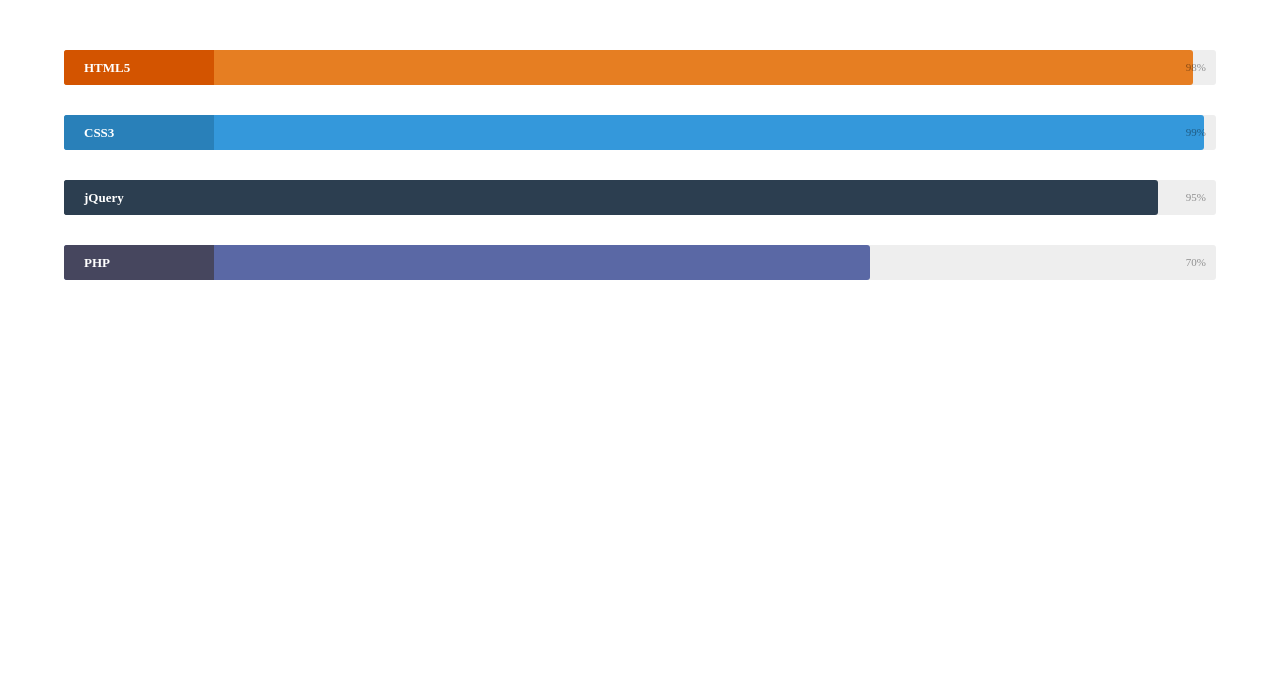
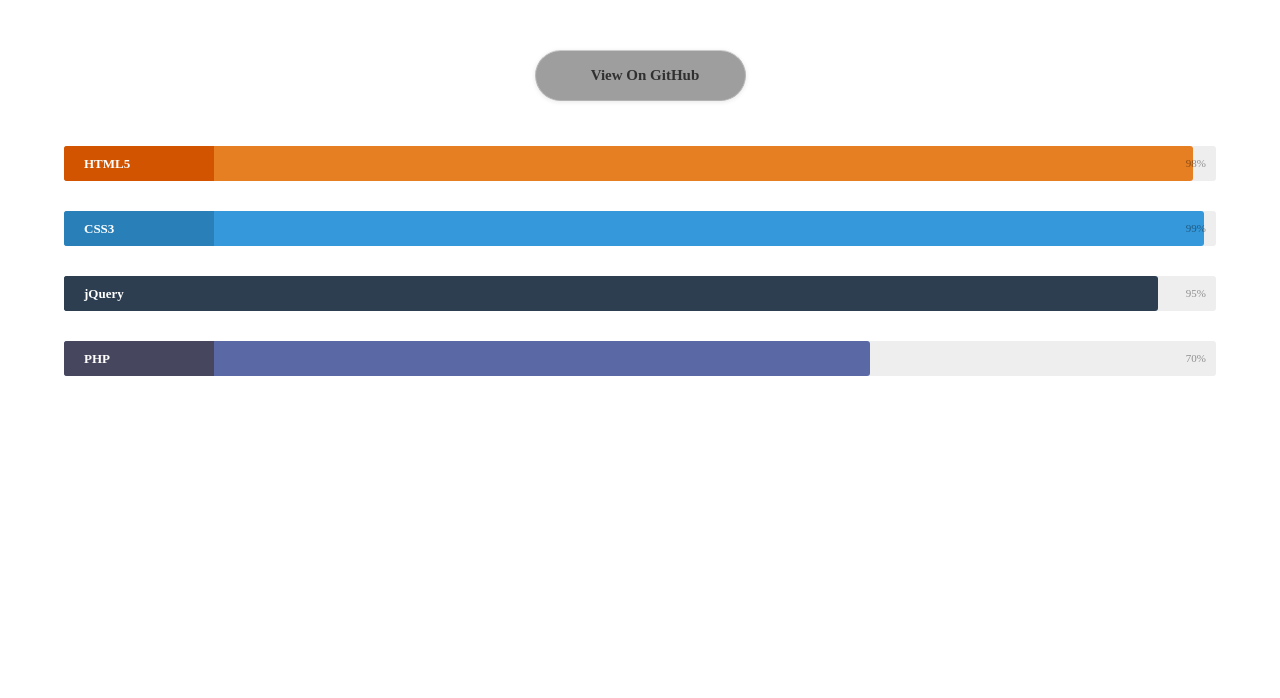
Before and after one commit to umarwebdeveloper/jquery-css-skills-bar, a plain HTML site: page index.html in a window 1280 px wide. Shown: the part 102-800 px from the top of the page. Drawn offline with Linux system fonts and the light colour scheme; grey boxes are pictures that could not be loaded.

Commit message:
Update index.html

```diff
--- a/index.html
+++ b/index.html
@@ -23,12 +23,45 @@
 });
 
 </script>
+
+<style>
+
+/** github btn style**/
+.view_github_btn
+{
+	width:100%;
+	display:inline-block;
+	text-align:center;
+	margin:15px 0 30px 0;
+}
+.view_github_btn a
+{
+	border-color: #cbcbcb #b7b7b7 #b3b3b3;
+    border-radius: 30px;
+    border-style: solid;
+    border-width: 1px;
+    box-shadow: 0 1px 5px #e8e8e8;
+    color: #303030;
+    display: inline-block;
+    font-size: 15px;
+    font-weight: bold;
+    line-height: 25px;
+    padding: 12px 10px 12px 20px;
+    width: 179px;
+	text-decoration:none;
+	background: url(http://umarwebdeveloper.github.io/images/octocat-icon.png) no-repeat 10% center;
+}
+/** github btn style**/
+</style>
+
 </head>
 
 <body>
 
 <div class="wrapper">
     <h1>jQuery & CSS Skills Bar</h1>
+
+    <span class="view_github_btn"><a href="https://github.com/umarwebdeveloper/jquery-css-skills-bar">View On GitHub</a></span>
 
     <div class="skillbar" data-percent="98">
       <span class="skillbar-title" style="background: #d35400;">HTML5</span>
```
